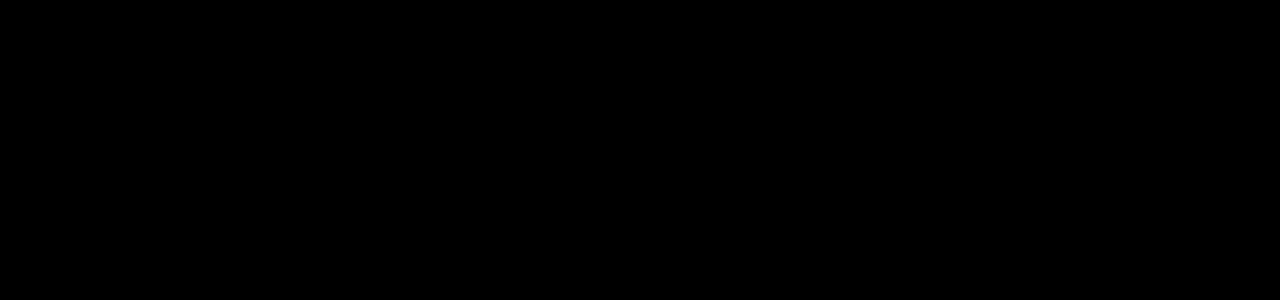
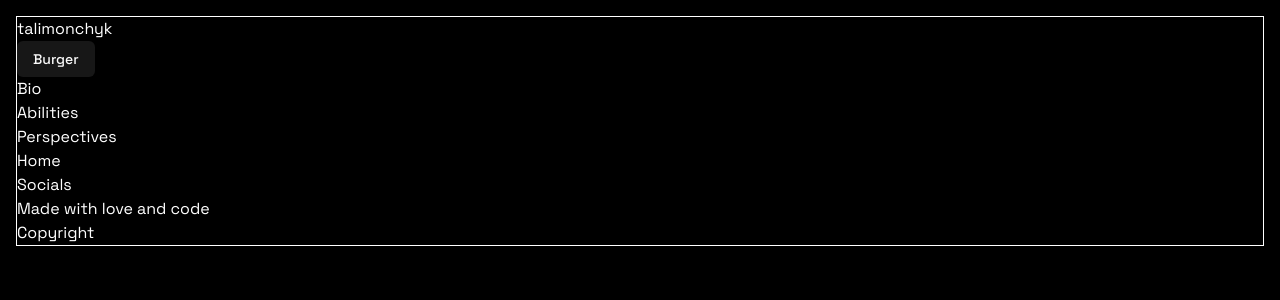
Before and after one commit to diletant93/portfolio, a React (Vite) app: page / in a window 1280 px wide. Shown: the top 300 px of the page. Built offline with nearby package versions, Linux system fonts and the light colour scheme.

Commit message:
add the layout route + the home route inside of the layout route

```diff
--- a/src/App.tsx
+++ b/src/App.tsx
@@ -1,11 +1,16 @@
+import { Route, Routes } from "react-router-dom";
 import { useThemeMode } from "./features/ThemeMode/hooks/useThemeMode"
+import Layout from "./layouts/Layout";
+import Home from "./pages/Home";
 
 function App() {
   useThemeMode();
   return (
-    <div>
-
-    </div>
+    <Routes>
+      <Route path='/' element={<Layout />}>
+        <Route index element={<Home />} />
+      </Route>
+    </Routes>
   )
 }
 
--- a/src/layouts/Layout.tsx
+++ b/src/layouts/Layout.tsx
@@ -3,11 +3,13 @@
 import Footer from "./footer/Footer";
 
 export default function Layout() {
-  return (
-    <div className="container">
-        <Header/>
-        <Outlet/>
-        <Footer/>
-    </div>
-  );
+    return (
+        <div className="container">
+            <Header />
+            <main>
+                <Outlet />
+            </main>
+            <Footer />
+        </div>
+    );
 }
--- /dev/null
+++ b/src/pages/Home.tsx
@@ -0,0 +1,7 @@
+export default function Home() {
+  return (
+    <div>
+       Home
+    </div>
+  );
+}
```
Also changed, not shown: 1 other file (tests, documents, lock files or other folders).
